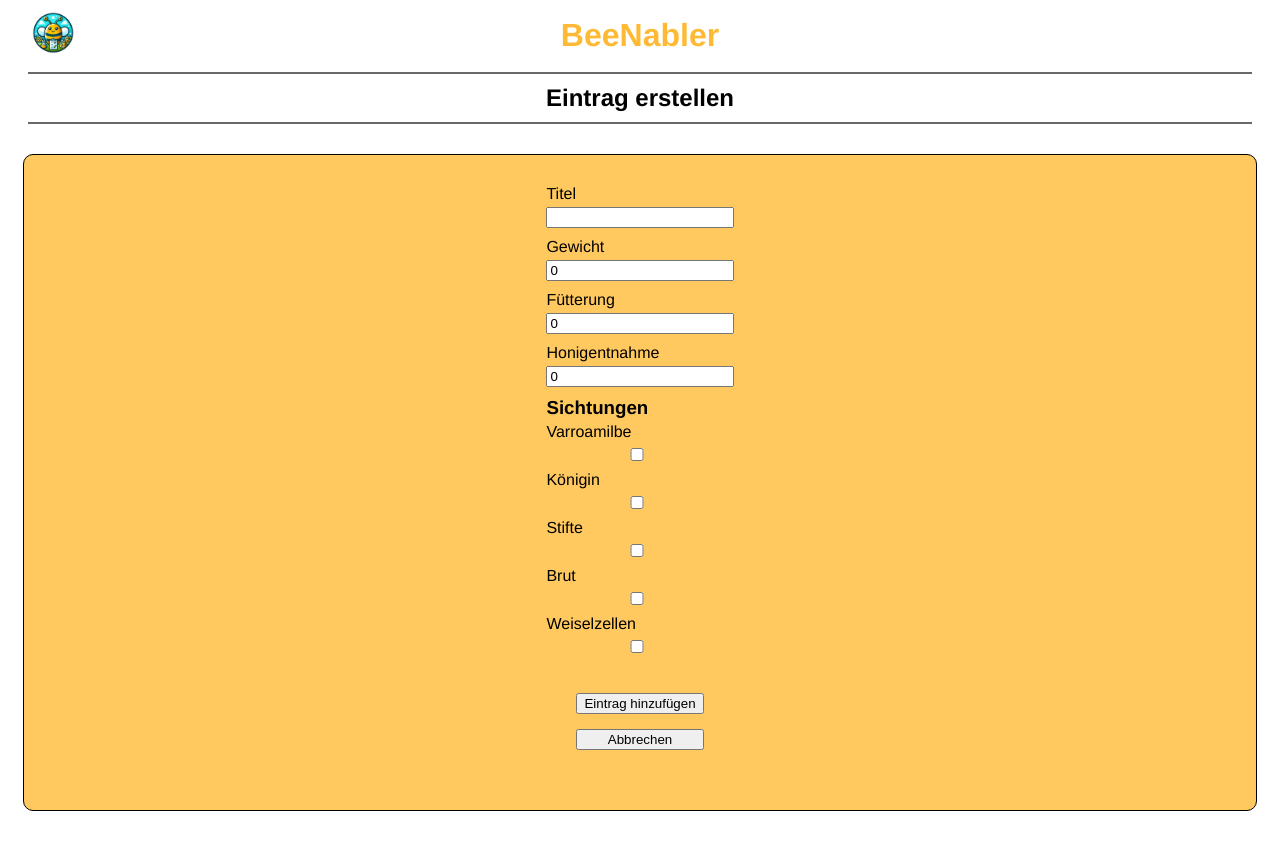
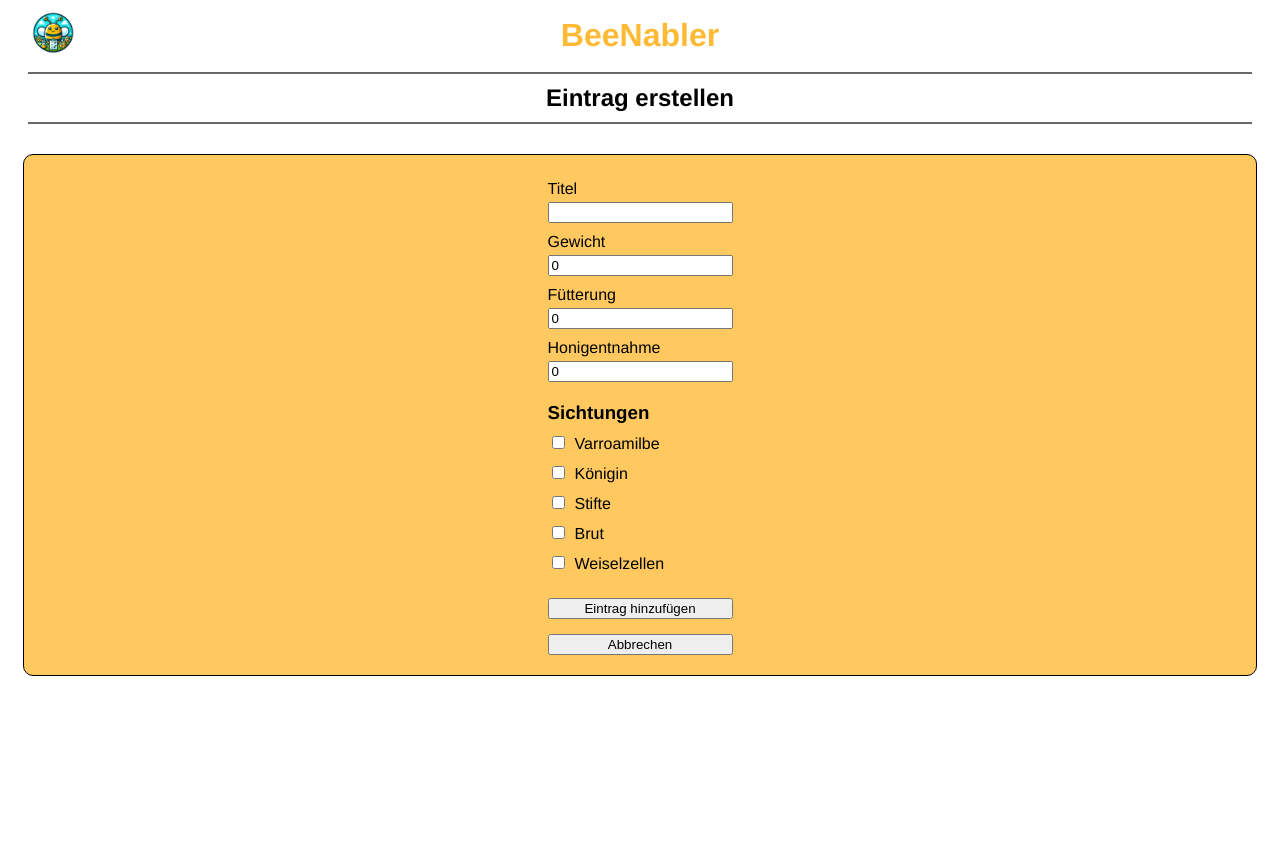
Before and after one commit to 4chiAA/capstone-beenabler, a React (Vite) app in the folder frontend/: page /entry/create/1 in a window 1280 px wide. Shown: the top 850 px of the page. Built offline with nearby package versions, Linux system fonts and the light colour scheme.

Commit message:
add styling for entries and create entries form

```diff
--- a/frontend/src/components/BeehiveDetail.tsx
+++ b/frontend/src/components/BeehiveDetail.tsx
@@ -46,10 +46,10 @@ export default function BeehiveDetail() {
                 </div>
 
                 <article className="beehive">
-                    <h2>{beehive.name}</h2>
+                    <h1 className="heading">{beehive.name}</h1>
                     <p>{beehive.type}</p>
                     <p>Standort: {beehive.location}</p>
-                    <p className="dateTime">Update: {beehive.dateTime}</p>
+                    <p className="dateTime">Update: {beehive.dateTime} Uhr</p>
                 </article>
 
                 {entries.length > 0 && (
@@ -60,8 +60,8 @@ export default function BeehiveDetail() {
                                 <h3 className="entry-title">{entry.title}</h3>
                                 <section className="entry-actions">
                                     {entry.weight > 0 ? <p className="entry-number">Gewicht {entry.weight} kg</p> : <p className="entry-number">Gewicht -</p>}
-                                    {entry.weight > 0 ? <p className="entry-number">Fütterung {entry.feeding} kg</p> : <p className="entry-number">Fütterung -</p>}
-                                    {entry.weight > 0 ? <p className="entry-number">Honigentnahme {entry.honeyHarvest} kg</p> : <p className="entry-number">Honigentnahme -</p>}
+                                    {entry.feeding > 0 ? <p className="entry-number">Fütterung {entry.feeding} kg</p> : <p className="entry-number">Fütterung -</p>}
+                                    {entry.honeyHarvest > 0 ? <p className="entry-number">Honigentnahme {entry.honeyHarvest} kg</p> : <p className="entry-number">Honigentnahme -</p>}
                                 </section>
                                 <h3>Sichtungen</h3>
                                 <section className="entry-sightings">
--- a/frontend/src/components/EntryCreateForm.tsx
+++ b/frontend/src/components/EntryCreateForm.tsx
@@ -120,34 +120,45 @@ export default function EntryCreateForm() {
                     type={"number"}
                     value={inputHoneyHarvest}
                     onChange={createInputHoneyHarvest}/>
-                <h3>Sichtungen</h3>
-                <p>Varroamilbe</p>
+                <h3 className="heading">Sichtungen</h3>
+                <p>
                     <input
                         type={"checkbox"}
                         checked={inputVarroaTreatment}
                         onChange={createInputVarroaTreatment}/>
-                <p>Königin</p>
+                    Varroamilbe
+                </p>
+                <p>
                     <input
                         type={"checkbox"}
                         checked={inputQueen}
                         onChange={createInputQueen}/>
-                <p>Stifte</p>
+                    Königin
+                </p>
+
+                <p>
                     <input
                         type={"checkbox"}
                         checked={inputEgg}
                         onChange={createInputEgg}/>
-                <p>Brut</p>
+                    Stifte
+                </p>
+                <p>
                     <input
                         type={"checkbox"}
                         checked={inputBrood}
                         onChange={createInputBrood}/>
-                <p>Weiselzellen</p>
+                    Brut
+                </p>
+                <p>
                     <input
                         type={"checkbox"}
                         checked={inputQueenCells}
                         onChange={createInputQueenCells}/>
+                    Weiselzellen
+                </p>
 
-                <div className="new-beehive buttons">
+                <div className="buttons">
                     <button type="submit">Eintrag hinzufügen</button>
                     <button type="button" onClick={cancelCreation}>Abbrechen</button>
                 </div>
--- a/frontend/src/stylesheets/BeehiveDetail.css
+++ b/frontend/src/stylesheets/BeehiveDetail.css
@@ -20,6 +20,11 @@
     border: 1px solid;
     border-radius: 10px;
     padding-top: 10px;
+    padding-bottom: 10px;
+}
+
+.beehive-container .beehive .heading {
+    padding-top: 5px;
     padding-bottom: 10px;
 }
 
@@ -48,11 +53,8 @@
     align-items: center;
     color: #214A73;
     background-color: #FFC960;
-    padding: 10px;
-}
-
-.entry .entry-title {
-
+    padding: 15px;
+    border-radius: 5px;
 }
 
 .entry .entry-actions {
@@ -60,7 +62,10 @@
     flex-direction: row;
     justify-content: center;
     flex-wrap: wrap;
-    padding-bottom: 10px;
+    padding-top: 5px;
+    padding-bottom: 5px;
+    margin-bottom: 10px;
+    border: 0.5px solid;
 }
 
 .entry .entry-number {
@@ -72,6 +77,10 @@
     flex-direction: row;
     flex-wrap: wrap;
     justify-content: space-evenly;
+    padding-top: 5px;
+    padding-bottom: 5px;
+    margin-bottom: 10px;
+    border: 0.5px solid;
 }
 
 input[type="checkbox"] {
--- a/frontend/src/stylesheets/EntryCreateForm.css
+++ b/frontend/src/stylesheets/EntryCreateForm.css
@@ -9,7 +9,13 @@
 .new-entry {
     display: flex;
     flex-direction: column;
-    padding: 30px;
+    padding-top: 25px;
+    padding-bottom: 20px;
+}
+
+.new-entry .heading {
+    padding-top: 10px;
+    padding-bottom: 5px;
 }
 
 .new-entry input {
@@ -17,5 +23,8 @@
 }
 
 .new-entry .buttons {
+    display: flex;
+    flex-direction: column;
+    padding-top: 15px;
     gap: 15px;
 }
```
Lines whose indentation alone changed are shown as unchanged.
